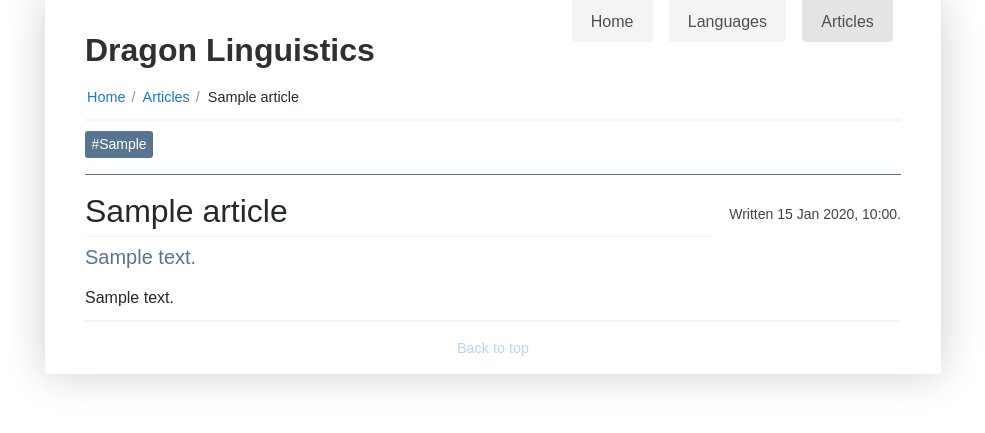
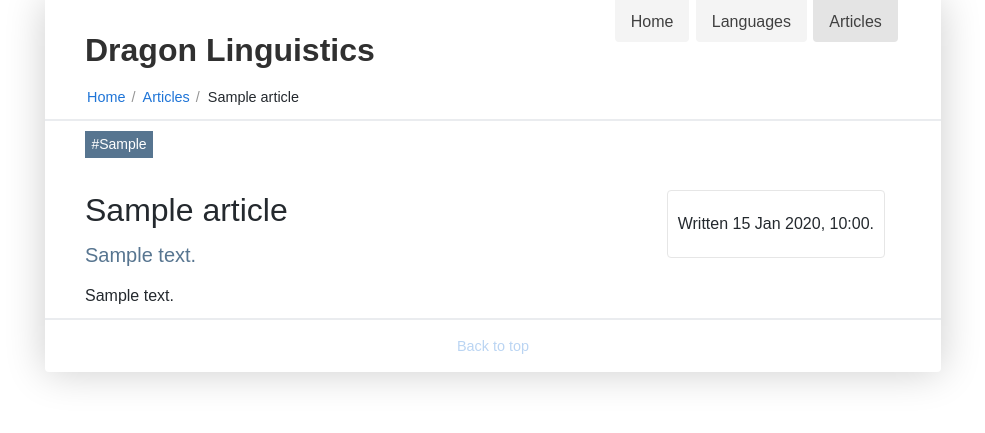
Before and after one commit to KathTheDragon/DragonLinguistics, a Django app: a page that uses dragonlinguistics/templates/dragonlinguistics/base.html in a window 1280 px wide. Shown: the top 433 px of the page, without its empty margins (147-1132 px from the left). Run offline with Django 3.2, Linux system fonts and the light colour scheme; tables that the repository leaves empty hold one stand-in row (values such as "Sample post").

Commit message:
view article

```diff
--- a/dragonlinguistics/static/styles/article.css
+++ b/dragonlinguistics/static/styles/article.css
@@ -1,8 +1,10 @@
 :root {
     --accent-color: #577590; /* site accent colour */
-    --border-radius: 3px; /* preferred border roundedness */
+    /* --border-radius: 3px; preferred border roundedness */
     --spacing: 1rem; /* preferred spacing */
 }
+
+h1,h2 { border: none; }
 
 #article-tags {
     list-style-type: none;
@@ -12,7 +14,7 @@
     justify-content: flex-start;
     padding: 0 0 var(--spacing) 0;
     margin: 0 0 var(--spacing) 0;
-    border-bottom: 1px solid var(--accent-color);
+    /* border-bottom: 1px solid var(--accent-color); */
 }
 
 #article-tags li {
@@ -20,16 +22,17 @@
     padding: .1rem .4rem;
     margin: 0 var(--spacing) 0 0;
     color: #ffffff;
-    border-radius: var(--border-radius);
+    /* border-radius: var(--border-radius); */
     background: var(--accent-color);
     font-size: .875rem;
 }
 
 #article-header {
+    margin-top: 0.5rem;
     display: grid;
-    grid-template-columns: 1fr auto;
+    grid-template-columns: 1fr auto auto;
     column-gap: var(--spacing);
-    align-items: center;
+    align-items: start;
 }
 
 #article-title {
@@ -46,12 +49,12 @@
 }
 
 #article-meta {
-    display: grid;
-    grid-template-rows: 1fr 1fr;
-    row-gap: .5rem;
+    padding: 5px 10px;
+    border: 1px solid #e6e6e6;
+    border-radius: 4px;
 }
 
-#article-meta p {
+#article-meta div {
     margin: 0;
     color: #444444;
     font-size: .875rem;
--- a/dragonlinguistics/static/styles/main.css
+++ b/dragonlinguistics/static/styles/main.css
@@ -23,11 +23,6 @@ body {
 .body-section {
     margin: 0 40px;
     padding: 10px 0;
-    border-bottom: 2px solid #f4f4f4;
-}
-
-.body-section:first-of-type {
-    border-top: 2px solid #f4f4f4;
 }
 
 .page-controls {
@@ -70,18 +65,18 @@ body {
 #page-header nav a {
     display: block;
     float: left;
-    color: #4f4f4f;
+    color: #404040;
     background: #f4f4f4;
     border-radius: 0 0 4px 4px;
     text-align: center;
-    padding: 10px 1.2em 0.5em 1.2em;
-    margin: 0 0.5em;
+    padding: 10px 1em 0.5em 1em;
+    margin: 0 0.2em;
     text-decoration: none;
 }
 
 #page-header nav a:hover,
 #page-header nav a.active {
-    color: #4f4f4f;
+    color: #404040;
     background: #e4e4e4;
 }
 
@@ -136,6 +131,10 @@ body {
  */
 
 
+p {
+    text-align: justify;
+}
+
 a {
     color: #1e74d7;
     text-decoration: none;
@@ -162,7 +161,7 @@ h1,
 h2 {
     margin-top: 1rem;
     padding-bottom: 0.3rem;
-    border-bottom: 1px solid #f4f4f4;
+    border-bottom: 2px solid #f4f4f4;
 }
 
 h1 { font-size: 2rem; }
@@ -272,14 +271,13 @@ hr {
     background: transparent;
     background-color: #e1e4e8;
     height: 0.25em;
+    margin: 0;
     padding: 0;
-    margin: 1.5em 0;
     border: 0;
 }
 
 hr.divider {
-    margin: 1.3em 0 1em;
-    height: 1px;
+    height: 2px;
     background-color: #eaecef;
 }
 
@@ -459,6 +457,11 @@ input[type=submit]:hover, .button:hover {
     background: #ededed;
 }
 
+input[type=submit].search {
+    padding: 0 2px 0 4px;
+    height: var(line-height);
+}
+
 select {
     -webkit-appearance: none;
     -moz-appearance: none;
@@ -482,9 +485,16 @@ label {
 } */
 
 .search-form {
-    border-top: 1px solid #ebebeb;
-    border-bottom: 1px solid #ebebeb;
-    padding: 12px 6px;
+    /* border-top: 1px solid #ebebeb;
+    border-bottom: 1px solid #ebebeb; */
+    padding: 6px;
+    /* border: 2px solid #ebebeb;
+    border-radius: 2px; */
+}
+
+.search-form h4 {
+    display: inline-block;
+    margin: 0;
 }
 
 
--- a/dragonlinguistics/templates/dragonlinguistics/base.html
+++ b/dragonlinguistics/templates/dragonlinguistics/base.html
@@ -22,9 +22,13 @@
 
         <div id="breadcrumbs">{%block breadcrumbs%}{%endblock%}</div>
 
+        <hr class="divider">
+
         <section class="body-section">
             {%block content%}{%endblock%}
         </section>
+
+        <hr class="divider">
 
         <footer id="page-footer">
             <a href="#top" class="low-opacity">Back to top</a>
--- a/dragonlinguistics/templates/dragonlinguistics/quick-search.html
+++ b/dragonlinguistics/templates/dragonlinguistics/quick-search.html
@@ -1,5 +1,5 @@
 <form class="search-form" method="get">
     <h4>Quick-search:</h4>
     {{field.label_tag}} {{field}}
-    <input type="submit" value="Search" />
+    <input type="submit" class="search" value="🔍" />
 </form>
```
Also changed, not shown: other parts of dragonlinguistics/static/styles/article.css (+48 -0 lines), dragonlinguistics/templates/dragonlinguistics/grammar/view.html (+12 -8 lines).
